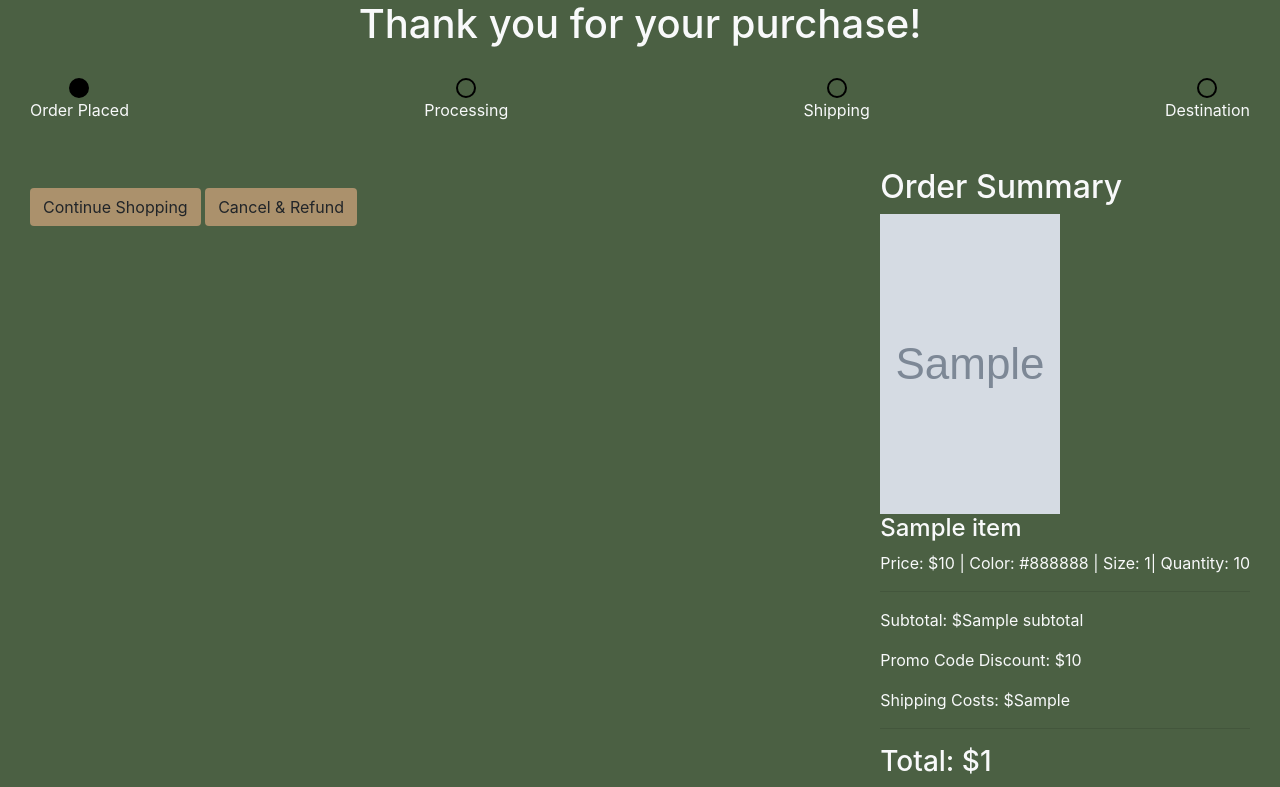
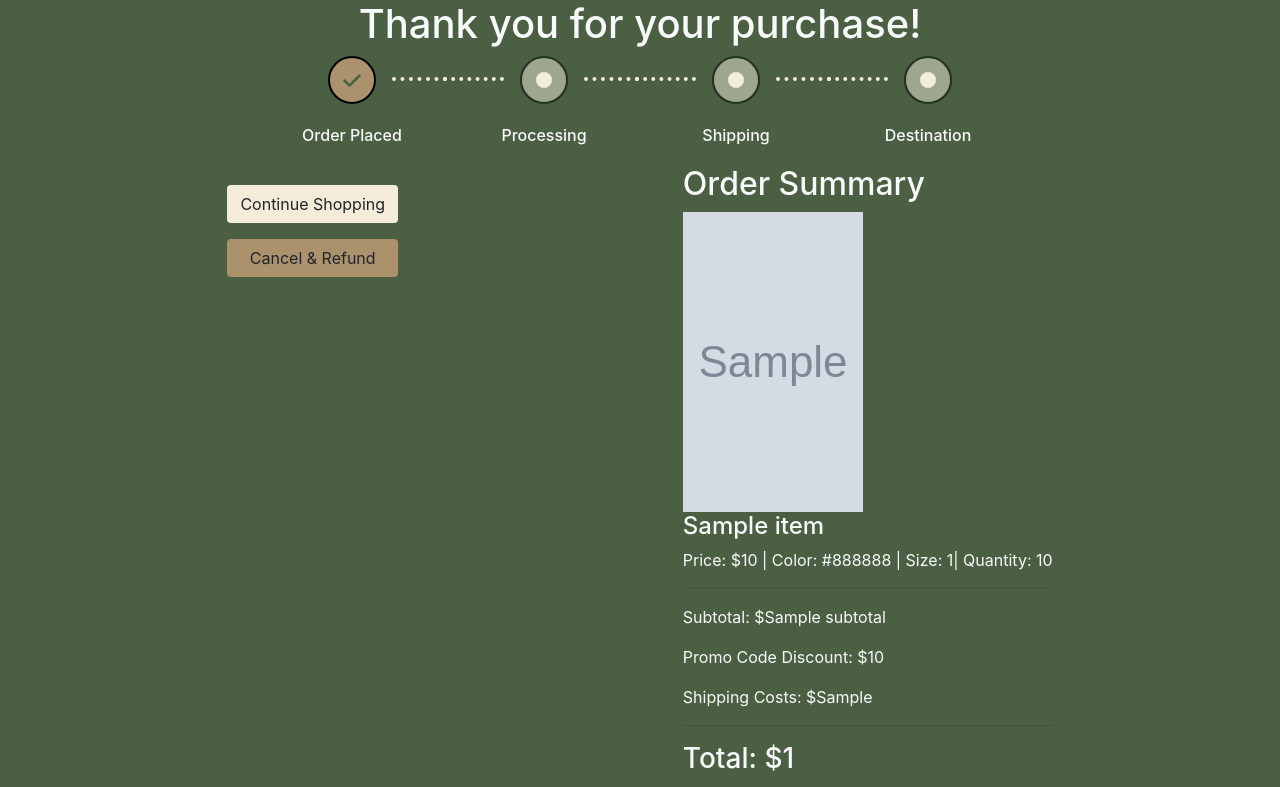
Before and after one commit to Confunius/EcoFashion-Hub, a Flask app: template templates/Customer/transaction/Thankyou.html in a window 1280 px wide. Shown: the part 122-909 px from the top of the page. Run offline with Flask 3, Linux system fonts and the light colour scheme; the template is opened without the code that fills it: most values are stand-ins (such as "Sample title", 1, 10 or a date in 2020); grey boxes marked "Sample" are stand-in pictures; some libraries are stand-ins or nearby versions.

Commit message:
timeline to thankyou and look better

```diff
--- a/templates/Customer/transaction/PaymentProcess.html
+++ b/templates/Customer/transaction/PaymentProcess.html
@@ -192,7 +192,6 @@
     function updatePromoCodeDisplay() {
     const promoCodeDiscount = parseFloat(promoCodeDiscountElement.innerText);
     if (promoCodeDiscount == '0') {
-      console.log('im going to hide it!')
       promoCodeDisplayElement.classList.add('hide-promo-code');
     } else {
       promoCodeDisplayElement.classList.remove('hide-promo-code');
@@ -201,9 +200,6 @@
     // Update the total cost and handle delivery option change when the page loads
     updateTotalCost();
     updatePromoCodeDisplay();
-    console.log('shippingCosts: ', shippingCostValue);
-    console.log('subtotal: ', subtotal);
-    console.log('promoCodeDiscount: ', promoCodeDiscount);
     deliveryOption.addEventListener('change', updateTotalCost);
   });
 </script>
--- a/templates/Customer/transaction/Thankyou.html
+++ b/templates/Customer/transaction/Thankyou.html
@@ -2,30 +2,112 @@
 
 {% block title %} Thank you for your purchase! {% endblock %}
 {% block content %}
+<style>
+/* css for timeline */
+.timeline-steps .timeline-step {
+    align-items: center;
+    display: flex;
+    flex-direction: column;
+    position: relative;
+    margin: 1rem
+}
+
+@media (min-width:768px) {
+    .timeline-steps .timeline-step:not(:last-child):after {
+        content: "";
+        display: block;
+        border-top: .25rem dotted #f2ecd8;
+        width: 3.46rem;
+        position: absolute;
+        left: 7.5rem;
+        top: .3125rem
+    }
+    .timeline-steps .timeline-step:not(:first-child):before {
+        content: "";
+        display: block;
+        border-top: .25rem dotted #f2ecd8;
+        width: 3.8125rem;
+        position: absolute;
+        right: 7.5rem;
+        top: .3125rem
+    }
+}
+
+.timeline-steps .timeline-content {
+    width: 10rem;
+    text-align: center
+}
+
+.timeline-steps .timeline-content .inner-circle {
+    border-radius: 1.5rem;
+    height: 1rem;
+    width: 1rem;
+    display: inline-flex;
+    align-items: center;
+    justify-content: center;
+    background-color: #f2ecd8;
+    border-color: black;
+    position: relative
+}
+.timeline-steps .timeline-content .inner-circle i.fa-check {
+  position: absolute;
+  top: 50%;
+  left: 50%;
+  transform: translate(-50%, -50%);
+}
+
+.timeline-steps .timeline-content .inner-circle:before {
+    content: "";
+    background-color: #f2ecd8;
+    border: 2px solid black;
+    display: inline-block;
+    height: 3rem;
+    width: 3rem;
+    min-width: 3rem;
+    border-radius: 6.25rem;
+    opacity: .5
+}
+.timeline-steps .timeline-content .inner-circle.active:before {
+    opacity: 1;
+    background-color: #ab916c;
+}
+</style>
 <div style="text-align: center;">
     <h1>Thank you for your purchase!</h1>
 </div>
-<div>
-    <div style="display: flex; justify-content: space-between; margin-top: 30px;">
-        <div style="text-align: center;">
-            <div style="border: 2px solid #000; border-radius: 50%; width: 20px; height: 20px; margin: 0 auto; background-color: #000;"></div>
-            <p>Order Placed</p>
-        </div>
-        <div style="text-align: center;">
-            <div style="border: 2px solid #000; border-radius: 50%; width: 20px; height: 20px; margin: 0 auto;"></div>
-            <p>Processing</p>
-        </div>
-        <div style="text-align: center;">
-            <div style="border: 2px solid #000; border-radius: 50%; width: 20px; height: 20px; margin: 0 auto;"></div>
-            <p>Shipping</p>
-        </div>
-        <div style="text-align: center;">
-            <div style="border: 2px solid #000; border-radius: 50%; width: 20px; height: 20px; margin: 0 auto;"></div>
-            <p>Destination</p>
+<div class="container">
+    <div class="row">
+        <div class="col">
+            <div class="timeline-steps d-flex justify-content-center">
+                <div class="timeline-step">
+                    <div class="timeline-content">
+                        <div class="inner-circle active"></div>
+                        <p class="h6 mt-3 mb-1">Order Placed</p>
+                    </div>
+                </div>
+                <div class="timeline-step">
+                    <div class="timeline-content">
+                        <div class="inner-circle"></div>
+                        <p class="h6 mt-3 mb-1">Processing</p>
+                    </div>
+                </div>
+                <div class="timeline-step">
+                    <div class="timeline-content">
+                        <div class="inner-circle"></div>
+                        <p class="h6 mt-3 mb-1">Shipping</p>
+                    </div>
+                </div>
+                <div class="timeline-step">
+                    <div class="timeline-content">
+                        <div class="inner-circle"></div>
+                        <p class="h6 mt-3 mb-1">Destination</p>
+                    </div>
+                </div>
+            </div>
         </div>
     </div>
 </div>
-<div style="display: flex; justify-content: space-between; margin-top: 30px;">
+<div class="container d-flex flex-row justify-content-around">
     <div>
         {% if delivery_option == 'standard_delivery' %}
             <h3>Shipping Address:</h3>
@@ -35,8 +117,8 @@
             <p>{{ pickup_location }}</p>
         {% endif %}
         <div style="margin-top: 20px;">
-            <button class="btn bgd-dark">Continue Shopping</button>
-            <button class="btn bgd-dark">Cancel & Refund</button>
+            <button class="btn btn-block bgd-light mb-3">Continue Shopping</button>
+            <button class="btn btn-block bgd-dark">Cancel & Refund</button>
         </div>
     </div>
     <div>
@@ -63,3 +145,24 @@
     </div>
 </div>
 {% endblock %}
+
+{% block scripts %}
+<script>
+document.addEventListener('DOMContentLoaded', function() {
+  // Function to add the Font Awesome tick icon inside the active div
+  function addTickIcon() {
+    const activeDiv = document.querySelector('.inner-circle.active');
+    if (activeDiv) {
+      const tickIcon = document.createElement('i');
+      tickIcon.classList.add('fas', 'fa-check', 'fa-lg');
+      tickIcon.style.color = '#4b6043';
+      activeDiv.appendChild(tickIcon);
+    } else {
+    }
+  }
+
+  // Call the function to add the tick icon
+  addTickIcon();
+});
+</script>
+{% endblock %}
```
Also changed, not shown: Objects/transaction/order.db.
